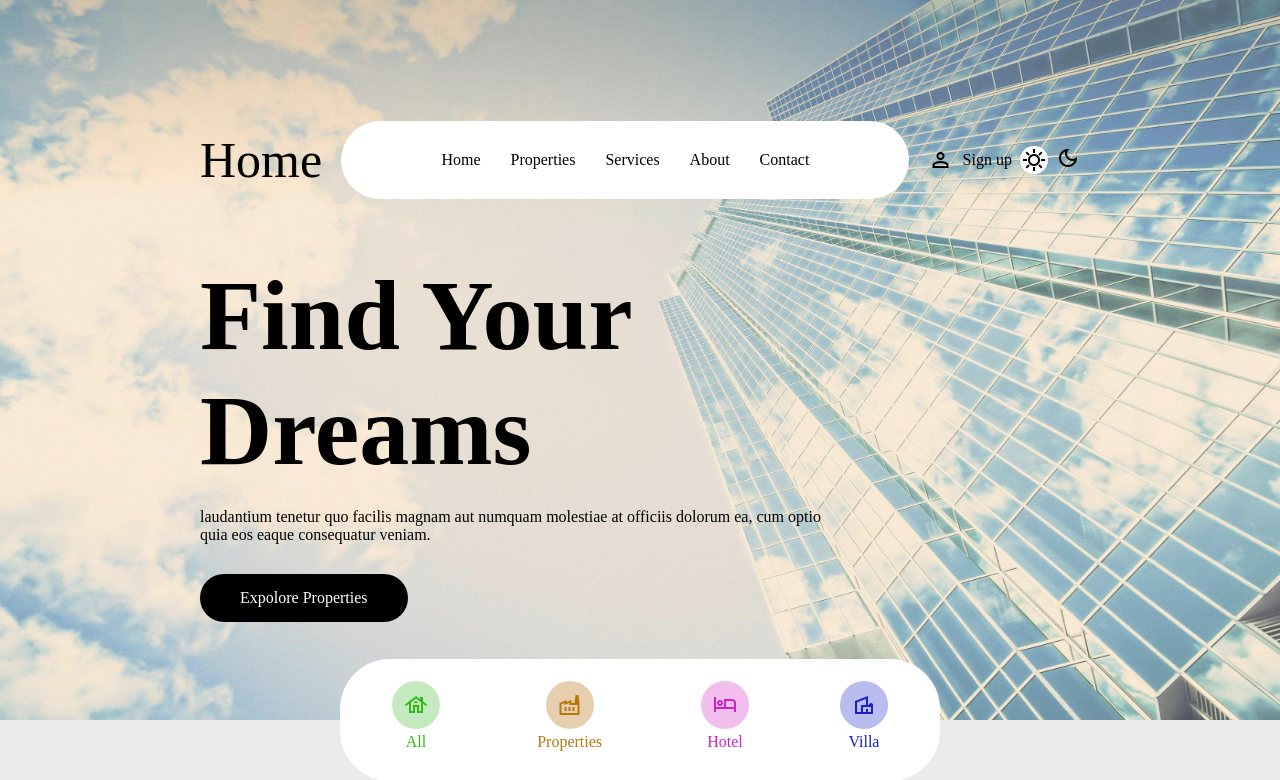
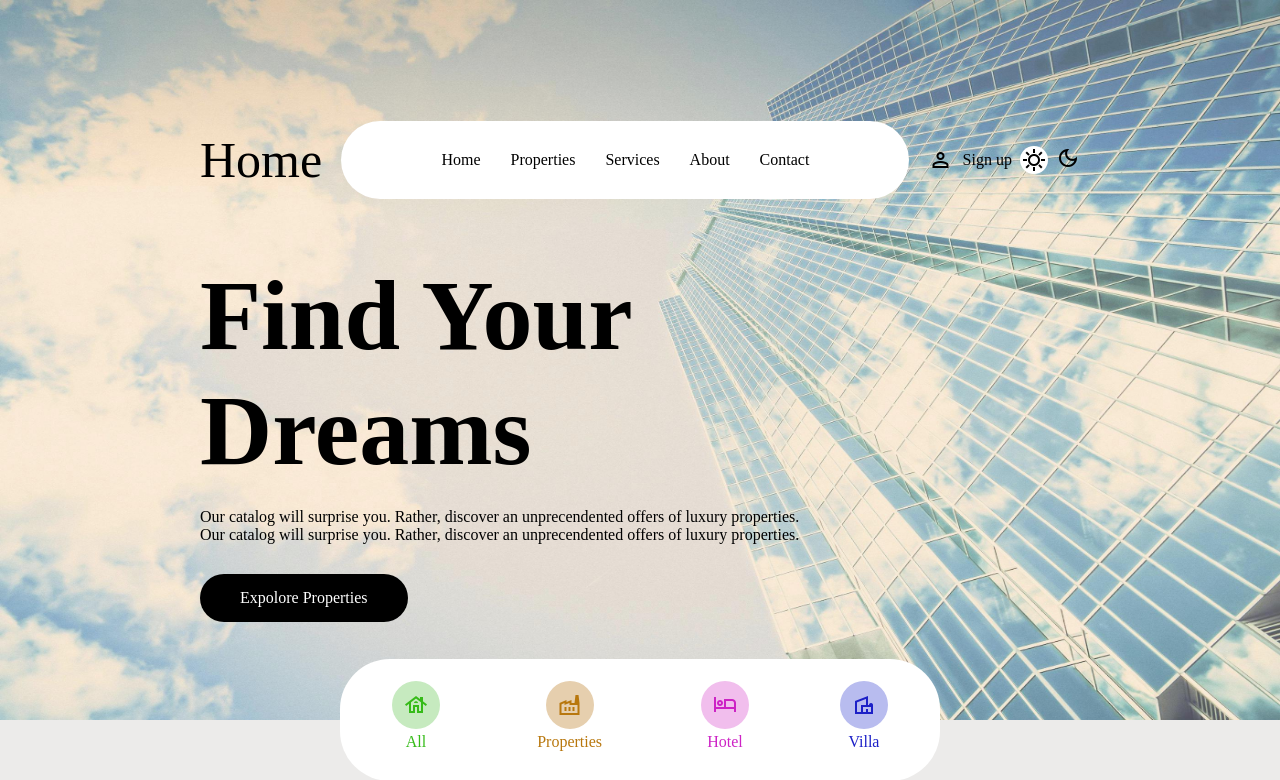
Before and after one commit to T-Python-Feb-25/MINI-PROJECT-REALESTATE, a Django app: page / in a window 1280 px wide. Shown: the top 780 px of the page. Run offline with Django 5.2, Linux system fonts and the light colour scheme; some web fonts are replaced.

Commit message:
Fix paragraph

```diff
--- a/RealEstate/main/templates/main/base.html
+++ b/RealEstate/main/templates/main/base.html
@@ -1,5 +1,6 @@
 <!DOCTYPE html>
 <html lang="en">
+
 <head>
   <meta charset="UTF-8">
   <meta name="viewport" content="width=device-width, initial-scale=1.0">
@@ -10,12 +11,13 @@
   <link href="https://fonts.googleapis.com/css2?family=Phudu:wght@300..900&display=swap" rel="stylesheet">
   <link rel="stylesheet" href="/static/css/style.css">
 </head>
+
 <body {% if "mode" in request.COOKIES %} class="body-dark" {% endif %}>
   <main>
     {% block img %}
     {% endblock %}
     <header>
-      <h2 class="home {% if "mode" in request.COOKIES %} home-dark {% endif %}" >Home</h2>
+      <h2 class="home {% if " mode" in request.COOKIES %} home-dark {% endif %}">Home</h2>
 
       <nav {% if "mode" in request.COOKIES %} class="dark" {% endif %}>
         <a href="/">Home</a>
@@ -51,4 +53,5 @@
   </main>
 
 </body>
+
 </html>
--- a/RealEstate/main/templates/main/contact.html
+++ b/RealEstate/main/templates/main/contact.html
@@ -26,7 +26,10 @@ Contact
     </div>
   </div>
   <div class="right">
-    <iframe src="https://www.google.com/maps/embed?pb=!1m18!1m12!1m3!1d39534.32047088791!2d46.69282503635445!3d24.858461973909737!2m3!1f0!2f0!3f0!3m2!1i1024!2i768!4f13.1!3m3!1m2!1s0x3e2efbd2d9c324c7%3A0x9124f530f1b56443!2z2KfZg9in2K_ZitmF2YrYqSDYt9mI2YrZgg!5e0!3m2!1sar!2ssa!4v1740999884823!5m2!1sar!2ssa" style="border:0;" allowfullscreen="" loading="lazy" referrerpolicy="no-referrer-when-downgrade"></iframe>  </div>
+    <iframe
+      src="https://www.google.com/maps/embed?pb=!1m18!1m12!1m3!1d39534.32047088791!2d46.69282503635445!3d24.858461973909737!2m3!1f0!2f0!3f0!3m2!1i1024!2i768!4f13.1!3m3!1m2!1s0x3e2efbd2d9c324c7%3A0x9124f530f1b56443!2z2KfZg9in2K_ZitmF2YrYqSDYt9mI2YrZgg!5e0!3m2!1sar!2ssa!4v1740999884823!5m2!1sar!2ssa"
+      style="border:0;" allowfullscreen="" loading="lazy" referrerpolicy="no-referrer-when-downgrade"></iframe>
+  </div>
 
 </section>
 {% endblock %}
--- a/RealEstate/main/templates/main/index.html
+++ b/RealEstate/main/templates/main/index.html
@@ -14,34 +14,37 @@ Home
 {% endblock %}
 
 {% block content %}
-<section class ="home-sec {% if "mode" in request.COOKIES %} home-dark {% endif %}" >
-  <a href="/"><h1 class="home-h">Find Your Dreams</h1></a>
-  <p>laudantium tenetur quo facilis magnam aut numquam molestiae at officiis dolorum ea, cum optio quia eos eaque consequatur veniam.</p>
+<section class="home-sec {% if " mode" in request.COOKIES %} home-dark {% endif %}">
+  <a href="/">
+    <h1 class="home-h">Find Your Dreams</h1>
+  </a>
+  <p>Our catalog will surprise you. Rather, discover an unprecendented offers of luxury properties. Our
+    catalog will surprise you. Rather, discover an unprecendented offers of luxury properties.</p>
   <a class="home-btn" href="{% url 'main:properties'%}">Expolore Properties</a>
 </section>
 <div class="controls {% if 'mode' in request.COOKIES %} dark-controls {% endif %}">
   <div class="control green">
     <span class="material-symbols-outlined green">
       house
-      </span>
+    </span>
     <span>All</span>
   </div>
   <div class="control brown">
     <span class="material-symbols-outlined brown">
       factory
-      </span>
+    </span>
     <span>Properties</span>
   </div>
   <div class="control pink">
     <span class="material-symbols-outlined pink">
       hotel
-      </span>
+    </span>
     <span>Hotel</span>
   </div>
   <div class="control blue">
     <span class="material-symbols-outlined blue">
       villa
-      </span>
+    </span>
     <span>Villa</span>
   </div>
 </div>
```
Lines whose indentation alone changed are shown as unchanged.
